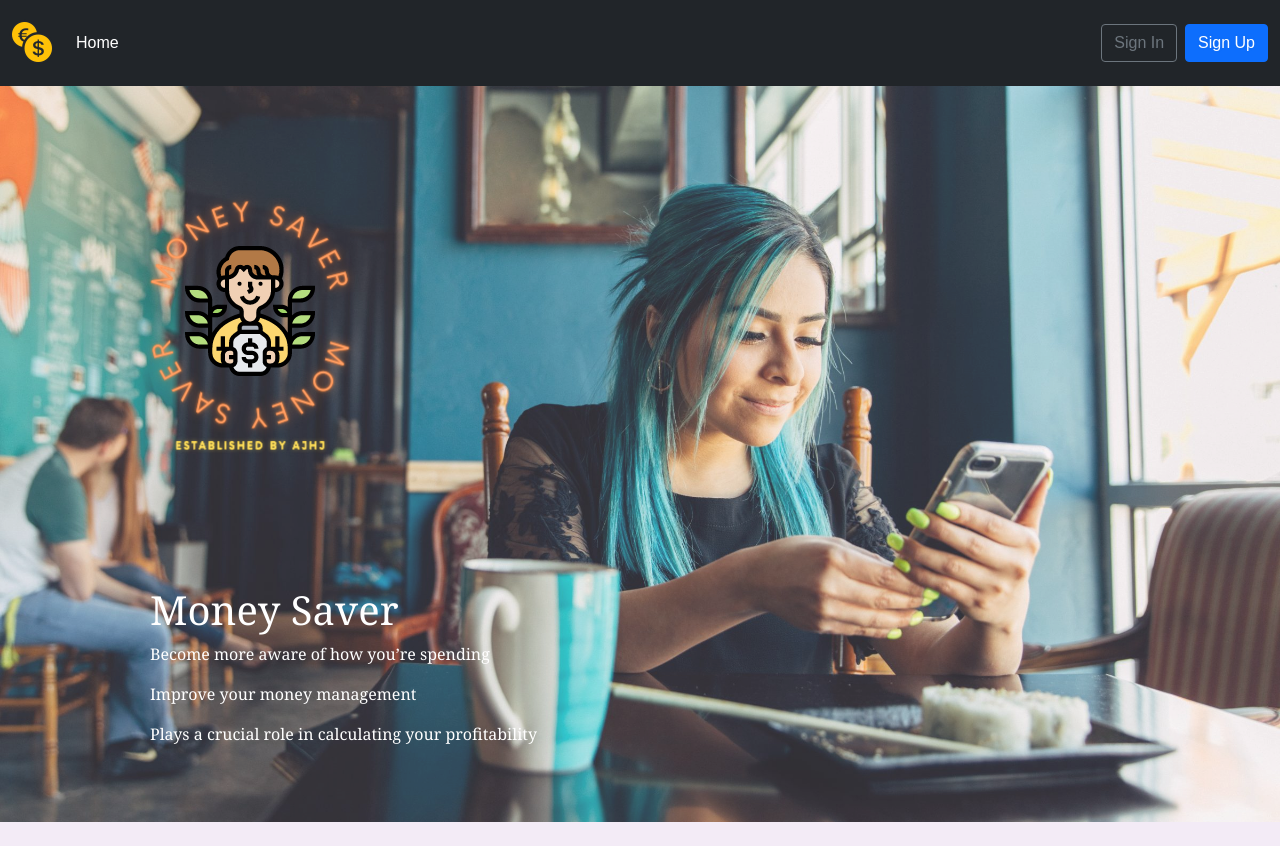
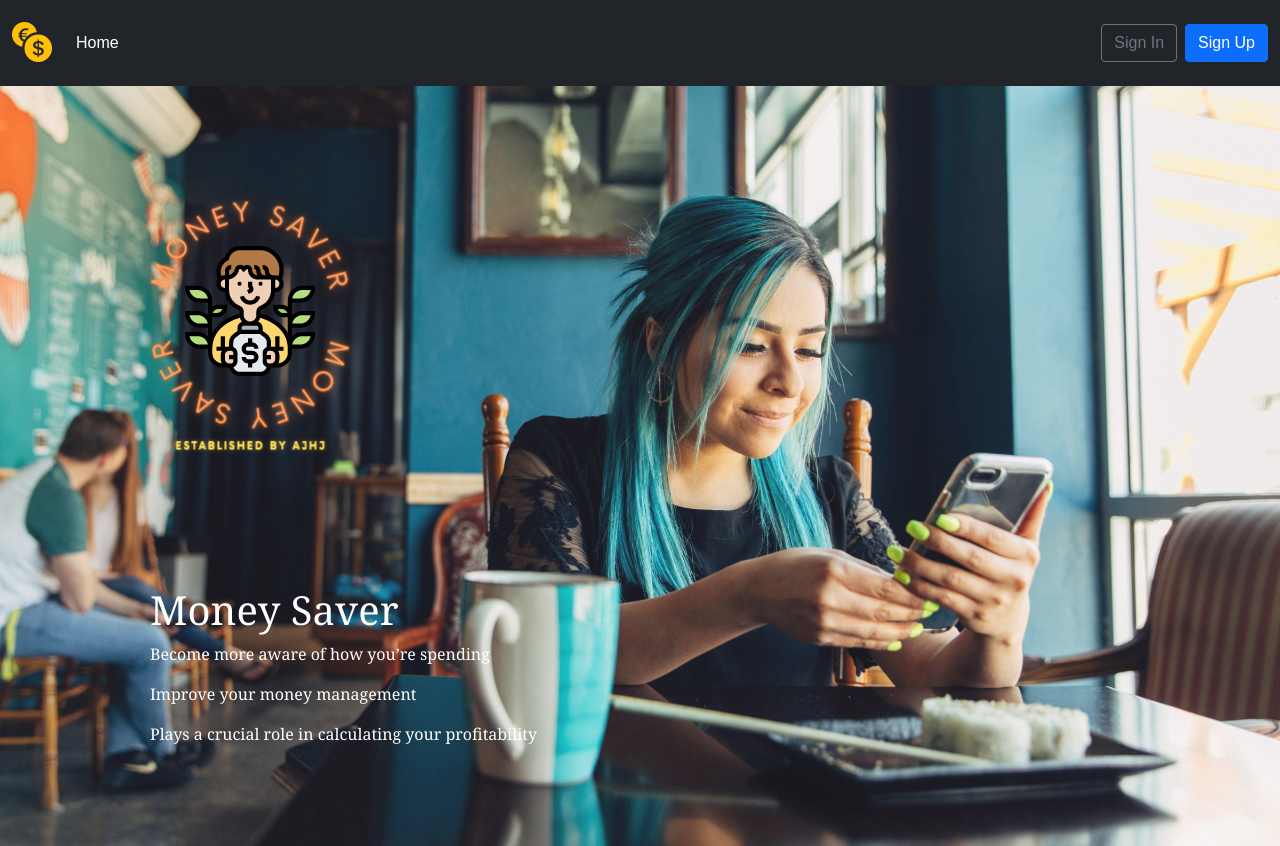
Before and after one commit to good3228/Money-Tracker, a React (Create React App) app in the folder client/: page / in a window 1280 px wide. Before the commit the page ends 822 px from the top, so only its background shows below. Built offline with nearby package versions, Linux system fonts and the light colour scheme.

Commit message:
homePage login version1.1

```diff
--- a/client/src/Pages/Home.scss
+++ b/client/src/Pages/Home.scss
@@ -5,8 +5,8 @@ div.home {
 img.bg {
   position: absolute;
   width: 100vw;
-  height: 92vh;
-  opacity: 0.8;
+  height: 95vh;
+  opacity: 0.9;
   z-index: -10;
 }
 
```
